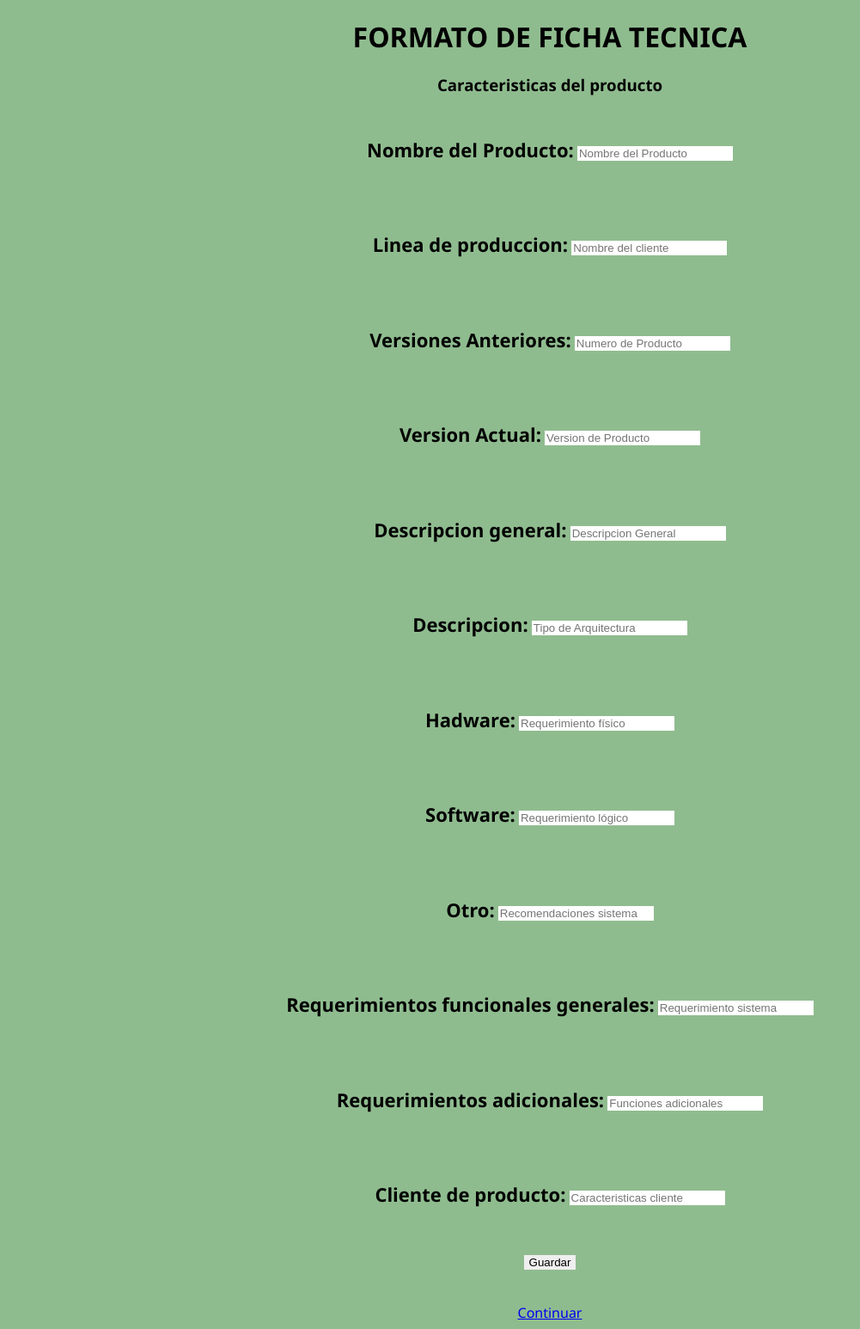
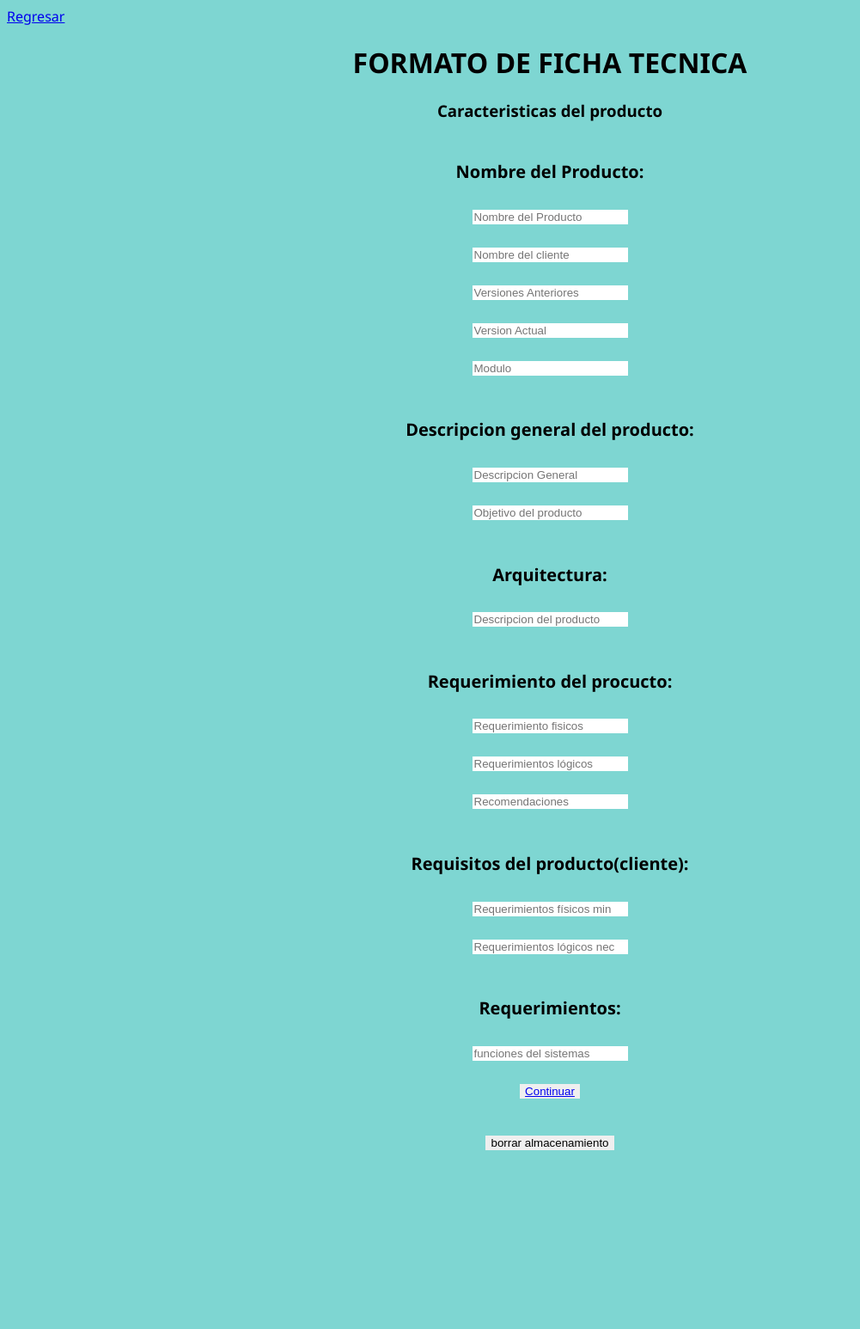
Before and after one commit to estebangaviria2006/PROYECTO-AGRICOLA, a PHP site: page /java.html in a window 1280 px wide. Shown: the whole page at 86% size, without its empty margins (0-1001 px from the left). After the commit the page ends 1338 px from the top, so only its background shows below. Run offline with PHP 8.4, Linux system fonts and the light colour scheme.

Commit message:
add fuentes

```diff
--- a/css/java.css
+++ b/css/java.css
@@ -1,5 +1,5 @@
 body{
-    background-color: darkseagreen;
+    background-color: rgb(126, 214, 210);
     font-family: 'Segoe UI', Tahoma, Geneva, Verdana, sans-serif;
 }
 
@@ -19,5 +19,5 @@ input{
 h4{
     display: inline-block;
     color: black;
-    font-size: 22px;
+    font-size: 20px;
 }
--- a/java.html
+++ b/java.html
@@ -11,52 +11,41 @@
 
 </head>
 <body>
+   <a href="index.html">Regresar</a>
    <center>
    <h1>FORMATO DE FICHA TECNICA</h1>
    <h3>Caracteristicas del producto</h3>
 
-     <h4>Nombre del Producto:</h4>
+<h4>Nombre del Producto:</h4><br>
    <input type="text" id="nom_producto" placeholder="Nombre del Producto"><br><br>
-     <h4> Linea de produccion:</h4>
    <input type="text" id="linea" placeholder="Nombre del cliente"><br><br>
-     <h4> Versiones Anteriores:</h4>
-        <input type="text" id="versiones" placeholder="Numero de Producto"><br><br>
-     <h4> Version Actual:</h4>
-        <input type="text" id="version" placeholder="Version de Producto"><br><br>
-        <h4> Descripcion general:</h4>
+   <input type="text" id="versiones" placeholder="Versiones Anteriores"><br><br>
+   <input type="text" id="version" placeholder="Version Actual"><br><br>
+   <input type="text" id="modulo" placeholder="Modulo"><br><br>
+
+   <h4> Descripcion general del producto:</h4><br>
 <input type="text" id="descripcion" placeholder="Descripcion General"><br><br>
-     <h4> Descripcion:</h4>
-        <input type="text" id="descripciones" placeholder="Tipo de Arquitectura"><br><br>
-     <h4> Hadware:</h4>
-        <input type="text" id="productor" placeholder="Requerimiento físico"><br><br>
-     <h4> Software:</h4>
-        <input type="text" id="producto" placeholder="Requerimiento lógico"><br><br>
-     <h4> Otro:</h4>
-        <input type="text" id="otro" placeholder="Recomendaciones sistema"><br><br>
-     <h4> Requerimientos funcionales generales:</h4>
-        <input type="text" id="requerimiento" placeholder="Requerimiento sistema"><br><br>
-     <h4> Requerimientos adicionales:</h4>
-        <input type="text" id="requerimientos" placeholder="Funciones adicionales"><br><br>
-     <h4> Cliente de producto:</h4>
-        <input type="text" id="cliente" placeholder="Caracteristicas cliente"><br><br>
+   <input type="text" id="descripciones" placeholder="Objetivo del producto"><br><br>
+<h4> Arquitectura: </h4><br>
+   <input type="text" id="productor" placeholder="Descripcion del producto"><br><br>
 
-     <button onclick="getFicha()">Guardar</button><br><br></p>
+   <h4> Requerimiento del procucto:</h4><br>
+   <input type="text" id="producto" placeholder="Requerimiento fisicos"><br><br>
+   <input type="text" id="otro" placeholder="Requerimientos lógicos"><br><br>
+   <input type="text" id="requerimiento" placeholder="Recomendaciones"><br><br>
 
-       <!-- <p>Nombre del producto: <j id="dato1"></j></p>
-        <p>Linea de produccion: <j id="dato2"></j></p>
-        <p>Versiones anteriores: <j id="dato3"></j></p>
-        <p>Versiones actuales: <j id="dato4"></j></p>
-        <p>Descripcion general: <j id="dato5"></j></p>
-        <p>Descripcion: <j id="dato6"></j></p>
-        <p>Hadware: <j id="dato7"></j></p>
-        <p>Software: <j id="dato8"></j></p>
-        <p>Otro: <j id="dato9"></j></p>
-        <p>Requerimientos funcionales generales: <j id="dato10"></j></p>
-        <p>Requerimientos adicionales: <j id="dato11"></j></p>
-        <p>Cliente de producto: <j id="dato12"></j></p>
+<h4> Requisitos del producto(cliente):</h4><br>
+   <input type="text" id="requerimientos" placeholder="Requerimientos físicos min"><br><br>
+   <input type="text" id="cliente" placeholder="Requerimientos lógicos nec"><br><br>
+<h4>Requerimientos:</h4><br>
+<input type="text" id="funcion" placeholder="funciones del sistemas"><br><br>
+<button onclick="getFicha()"><a href="Fichatecnica.html" target="_blank" >Continuar</a></button><br><br></p>
 
-        <button onclick="getcargar()">Cargar datos</button><br><br>  -->
-        <a href="Fichatecnica.html" target="_blank" >Continuar</a>
+<button onclick="clearlocalStorage()">borrar almacenamiento</button>
+
+
+
+      </center>
 
 </body>
 </html>
--- a/java.js
+++ b/java.js
@@ -2,6 +2,7 @@ const a = document.querySelector("#dato1")
 const b = document.querySelector("#dato2")
 const c = document.querySelector("#dato3")
 const d = document.querySelector("#dato4")
+const dm = document.querySelector("#dato45")
 const e = document.querySelector("#dato5")
 const f = document.querySelector("#dato6")
 const g = document.querySelector("#dato7")
@@ -10,15 +11,16 @@ const i = document.querySelector("#dato9")
 const j = document.querySelector("#dato10")
 const k = document.querySelector("#dato11")
 const l = document.querySelector("#dato12")
+const n = document.querySelector("#dato14")
 
- const link = document.querySelector('a[href="fichaT1.html"]');
 
 function getFicha(){
-    let uno, dos, tres, cuatro, cinco, seis, siete, ocho, nueve, diez, once, doce
+let uno, dos, tres, cuatro, cuatrom, cinco, seis, siete, ocho, nueve, diez, once, doce, trece, catorce, quince, di
 uno = document.getElementById("nom_producto").value
 dos = document.getElementById("linea").value
 tres = document.getElementById("versiones").value
 cuatro = document.getElementById("version").value
+cuatrom = document.getElementById("modulo").value
 cinco = document.getElementById("descripcion").value
 seis = document.getElementById("descripciones").value
 siete = document.getElementById("productor").value
@@ -27,12 +29,13 @@ nueve = document.getElementById("otro").value
 diez = document.getElementById("requerimiento").value
 once = document.getElementById("requerimientos").value
 doce = document.getElementById("cliente").value
-
-//almacenamiento local con localstorege
+catorce = document.getElementById("funcion").value
+// localstorege
 localStorage.setItem("Nombre del Producto",uno);
 localStorage.setItem("Nombre del cliente",dos);
 localStorage.setItem("Numero de Producto",tres);
 localStorage.setItem("Version de Producto",cuatro);
+localStorage.setItem("modulo",cuatrom);
 localStorage.setItem("Descripcion General",cinco);
 localStorage.setItem("Tipo de Arquitectura",seis);
 localStorage.setItem("Requerimiento físico",siete);
@@ -41,12 +44,13 @@ localStorage.setItem("Recomendaciones sistema",nueve);
 localStorage.setItem("Requerimiento sistema",diez);
 localStorage.setItem("Funciones adicionales",once);
 localStorage.setItem("Caracteristicas cliente",doce);
-
+localStorage.setItem("funciones del sistema",catorce);
 //limpiando los campos o inputs
 document.getElementById("nom_producto").value = "";
 document.getElementById("linea").value = "";
 document.getElementById("versiones").value = "";
 document.getElementById("version").value = "";
+document.getElementById("modulo").value = "";
 document.getElementById("descripcion").value = "";
 document.getElementById("descripciones").value = "";
 document.getElementById("productor").value = "";
@@ -55,14 +59,16 @@ document.getElementById("otro").value = "";
 document.getElementById("requerimiento").value = "";
 document.getElementById("requerimientos").value = "";
 document.getElementById("cliente").value = "";
+document.getElementById("funcion").value = "";
 }
 
 function getcargar(){
-let uno, dos, tres, cuatro, cinco, seis, siete, ocho, nueve, diez, once, doce
+let uno, dos, tres, cuatro, cuatrom, cinco, seis, siete, ocho, nueve, diez, once, doce, trece, catorce, quince, di
 uno = localStorage.getItem("Nombre del Producto");
 dos = localStorage.getItem("Nombre del cliente");
 tres = localStorage.getItem("Numero de Producto");
 cuatro = localStorage.getItem("Version de Producto");
+cuatrom = localStorage.getItem("modulo");
 cinco = localStorage.getItem("Descripcion General");
 seis = localStorage.getItem("Tipo de Arquitectura");
 siete = localStorage.getItem("Requerimiento físico");
@@ -71,12 +77,13 @@ nueve = localStorage.getItem("Recomendaciones sistema");
 diez = localStorage.getItem("Requerimiento sistema");
 once = localStorage.getItem("Funciones adicionales");
 doce = localStorage.getItem("Caracteristicas cliente");
-
-//mostrar datos almacenados
+catorce = localStorage.getItem("funciones del sistema");
+//mostrar datos
 a.innerHTML = uno;
 b.innerHTML = dos;
 c.innerHTML = tres;
 d.innerHTML = cuatro;
+dm.innerHTML = cuatrom;
 e.innerHTML = cinco;
 f.innerHTML = seis;
 g.innerHTML = siete;
@@ -85,4 +92,10 @@ i.innerHTML = nueve;
 j.innerHTML = diez;
 k.innerHTML = once;
 l.innerHTML = doce;
+n.innerHTML = catorce;
+p.innerHTML = di;
 }
+
+function clearlocalStorage(){
+    localStorage.clear();
+}
--- a/requerimientos.html
+++ b/requerimientos.html
@@ -12,7 +12,7 @@
         <img src="img/reque.jpg"
         <p>Autor:Esteban Alejandro Gaviria Murcia</p>
     <li><a href="registro1.html">Registro de usuarios</a></li>
-    <li><a href="cultivo.html">Registro de cultivsos</a></li>
+    <li><a href="cultivo.html">Registro de cultivos</a></li>
     <li><a href="actividades.html">Actividades</li>
     <li><a href="analisis.html">Analisis y resultados</li>
 </div>
```
Also changed, not shown: Fichatecnica.html (+17 -16 lines). Lines whose indentation alone changed are shown as unchanged.
